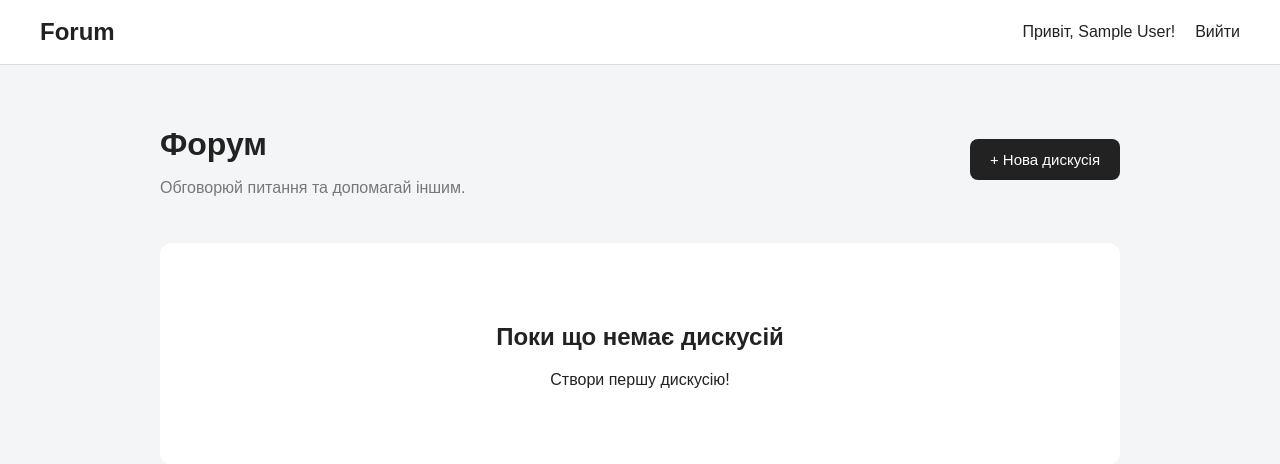
After one commit to Niko23347/projectB, a Flask app: page /forum in a window 1280 px wide. The commit adds this page. Shown: the top 464 px of the page. Run offline with Flask 3, Linux system fonts and the light colour scheme; the visitor is signed in with stand-in values (Sample User, id 1); data that the repository does not hold is empty; parts of the project's set-up code (start-up, migrations or seed data) failed here and were passed over.

Commit message:
login done

```diff
--- a/main.py
+++ b/main.py
@@ -6,45 +6,52 @@ from supabase import create_client, Client
 from werkzeug.security import generate_password_hash, check_password_hash
 
 
+# =========================
+# ENV
+# =========================
+
 load_dotenv()
 
 DB_LINK = os.getenv("DB_LINK")
 DB_KEY = os.getenv("DB_KEY")
-FLASK_SECRET_KEY = os.getenv("FLASK_SECRET_KEY")
+FLASK_SECRET_KEY = "hbyuft56"
 
 if not DB_LINK or not DB_KEY:
     raise RuntimeError("DB_LINK або DB_KEY не знайдено в .env")
 
-# Supabase
+
+
+# =========================
+# SUPABASE
+# =========================
+
 supabase: Client = create_client(
     DB_LINK,
     DB_KEY
 )
 
 
-# Flask
+# =========================
+# FLASK
+# =========================
+
 app = Flask(__name__)
-app.secret_key = "adasdawe123"
+app.secret_key = FLASK_SECRET_KEY
 
 
 # =========================
-# HOME
+# LOGIN PAGE
 # =========================
 
 @app.route("/")
 def index():
 
+    # Якщо вже залогінений —
+    # одразу на форум
     if "user_id" in session:
-        return render_template(
-            "index.html",
-            logged_in=True,
-            user_name=session["user_name"]
-        )
+        return redirect(url_for("forum"))
 
-    return render_template(
-        "index.html",
-        logged_in=False
-    )
+    return render_template("index.html")
 
 
 # =========================
@@ -93,25 +100,14 @@ def register():
                 error="Користувач з таким ім'ям уже існує."
             )
 
-        # Hash пароля
+        # Хешуємо пароль
         password_hash = generate_password_hash(password)
 
         # Створюємо користувача
-        result = (
-            supabase
-            .table("users")
-            .insert({
-                "name": name,
-                "password": password_hash
-            })
-            .execute()
-        )
-
-        if not result.data:
-            return render_template(
-                "index.html",
-                error="Не вдалося створити користувача."
-            )
+        supabase.table("users").insert({
+            "name": name,
+            "password": password_hash
+        }).execute()
 
         return render_template(
             "index.html",
@@ -146,7 +142,6 @@ def login():
 
     try:
 
-        # Шукаємо користувача
         result = (
             supabase
             .table("users")
@@ -174,11 +169,12 @@ def login():
                 error="Неправильне ім'я або пароль."
             )
 
-        # Session
+        # Зберігаємо дані користувача
         session["user_id"] = user["id"]
         session["user_name"] = user["name"]
 
-        return redirect(url_for("index"))
+        # ПЕРЕХОДИМО НА ФОРУМ
+        return redirect(url_for("forum"))
 
     except Exception as e:
 
@@ -188,6 +184,44 @@ def login():
             "index.html",
             error="Помилка під час входу."
         )
+
+
+# =========================
+# FORUM
+# =========================
+
+@app.route("/forum")
+def forum():
+
+    # Якщо не залогінений —
+    # повертаємо на login
+    if "user_id" not in session:
+        return redirect(url_for("index"))
+
+    try:
+
+        # Отримуємо всі дискусії
+        result = (
+            supabase
+            .table("forum")
+            .select("*")
+            .order("discussion_id", desc=True)
+            .execute()
+        )
+
+        discussions = result.data
+
+        return render_template(
+            "forum.html",
+            discussions=discussions,
+            user_name=session["user_name"]
+        )
+
+    except Exception as e:
+
+        print("FORUM ERROR:", e)
+
+        return "Помилка завантаження форуму", 500
 
 
 # =========================
--- a/static/styles/style.css
+++ b/static/styles/style.css
@@ -4,100 +4,76 @@
 
 body {
     margin: 0;
-    min-height: 100vh;
+    font-family: Arial, sans-serif;
+    background: #f4f5f7;
+    color: #222;
+}
+
+
+/* NAVBAR */
+
+.navbar {
+    height: 65px;
 
     display: flex;
-    justify-content: center;
     align-items: center;
+    justify-content: space-between;
 
-    font-family: Arial, sans-serif;
+    padding: 0 40px;
 
-    background: #f2f4f7;
+    background: white;
+    border-bottom: 1px solid #ddd;
 }
 
-.container {
-    width: 100%;
-    max-width: 420px;
-    padding: 20px;
-}
-
-.auth-box {
-    background: white;
-
-    padding: 35px;
-
-    border-radius: 15px;
-
-    box-shadow: 0 10px 30px rgba(0, 0, 0, 0.1);
-}
-
-h1 {
-    text-align: center;
-    margin-bottom: 25px;
-}
-
-h2 {
-    margin-top: 25px;
-}
-
-.tabs {
-    display: flex;
-
-    border-bottom: 1px solid #ddd;
-
-    margin-bottom: 20px;
-}
-
-.tab {
-    flex: 1;
-
-    padding: 12px;
-
-    background: none;
-    border: none;
-
-    cursor: pointer;
-
-    font-size: 16px;
-}
-
-.tab.active {
-    border-bottom: 2px solid #333;
+.logo {
+    font-size: 24px;
     font-weight: bold;
 }
 
-label {
-    display: block;
-
-    margin-top: 15px;
-    margin-bottom: 6px;
-
-    font-weight: bold;
+.user-menu {
+    display: flex;
+    align-items: center;
+    gap: 20px;
 }
 
-input {
-    width: 100%;
-
-    padding: 12px;
-
-    border: 1px solid #ccc;
-    border-radius: 8px;
-
-    font-size: 15px;
+.user-menu a {
+    text-decoration: none;
+    color: #222;
 }
 
-input:focus {
-    outline: none;
 
-    border-color: #555;
+/* FORUM */
+
+.forum-container {
+    max-width: 1000px;
+
+    margin: 40px auto;
+
+    padding: 0 20px;
 }
 
-.submit-btn {
-    width: 100%;
+.forum-header {
+    display: flex;
 
-    margin-top: 25px;
+    justify-content: space-between;
+    align-items: center;
 
-    padding: 13px;
+    margin-bottom: 30px;
+}
+
+.forum-header h1 {
+    margin-bottom: 5px;
+}
+
+.forum-header p {
+    color: #777;
+}
+
+
+/* NEW DISCUSSION */
+
+.new-discussion {
+    padding: 12px 20px;
 
     border: none;
     border-radius: 8px;
@@ -105,31 +81,65 @@ input:focus {
     background: #222;
     color: white;
 
-    font-size: 16px;
+    cursor: pointer;
+
+    font-size: 15px;
+}
+
+
+/* DISCUSSION */
+
+.discussions {
+    display: flex;
+    flex-direction: column;
+
+    gap: 15px;
+}
+
+.discussion {
+    padding: 22px;
+
+    background: white;
+
+    border-radius: 12px;
+
+    border: 1px solid #e1e1e1;
 
     cursor: pointer;
 }
 
-.submit-btn:hover {
-    background: #444;
+.discussion:hover {
+    border-color: #aaa;
 }
 
-.message {
-    margin-top: 20px;
-
-    padding: 12px;
-
-    border-radius: 8px;
-
-    text-align: center;
+.discussion h2 {
+    margin-top: 0;
+    margin-bottom: 10px;
 }
 
-.error {
-    background: #ffe5e5;
-    color: #b00000;
+.discussion p {
+    color: #555;
 }
 
-.success {
-    background: #e5ffe9;
-    color: #087a20;
+.discussion-info {
+    display: flex;
+    gap: 20px;
+
+    margin-top: 15px;
+
+    font-size: 13px;
+    color: #888;
 }
+
+
+/* EMPTY */
+
+.empty {
+    text-align: center;
+
+    padding: 60px;
+
+    background: white;
+
+    border-radius: 12px;
+}
--- /dev/null
+++ b/templates/forum.html
@@ -0,0 +1,112 @@
+
+<!DOCTYPE html>
+<html lang="uk">
+
+<head>
+    <meta charset="UTF-8">
+    <meta name="viewport" content="width=device-width, initial-scale=1.0">
+
+    <title>Forum</title>
+
+    <link
+        rel="stylesheet"
+        href="{{ url_for('static', filename='/styles/style.css') }}"
+    >
+</head>
+
+<body>
+
+<header class="navbar">
+
+    <div class="logo">
+        Forum
+    </div>
+
+    <div class="user-menu">
+
+        <span>
+            Привіт, {{ user_name }}!
+        </span>
+
+        <a href="/logout">
+            Вийти
+        </a>
+
+    </div>
+
+</header>
+
+
+<main class="forum-container">
+
+    <div class="forum-header">
+
+        <div>
+            <h1>Форум</h1>
+
+            <p>
+                Обговорюй питання та допомагай іншим.
+            </p>
+        </div>
+
+        <button class="new-discussion">
+            + Нова дискусія
+        </button>
+
+    </div>
+
+
+    <section class="discussions">
+
+        {% if discussions %}
+
+            {% for discussion in discussions %}
+
+                <article class="discussion">
+
+                    <h2>
+                        {{ discussion.questions }}
+                    </h2>
+
+                    <p>
+                        {{ discussion.description }}
+                    </p>
+
+                    <div class="discussion-info">
+
+                        <span>
+                            Discussion #{{ discussion.discussion_id }}
+                        </span>
+
+                        <span>
+                            Автор ID: {{ discussion.author_id }}
+                        </span>
+
+                    </div>
+
+                </article>
+
+            {% endfor %}
+
+        {% else %}
+
+            <div class="empty">
+
+                <h2>
+                    Поки що немає дискусій
+                </h2>
+
+                <p>
+                    Створи першу дискусію!
+                </p>
+
+            </div>
+
+        {% endif %}
+
+    </section>
+
+</main>
+
+</body>
+</html>
```
